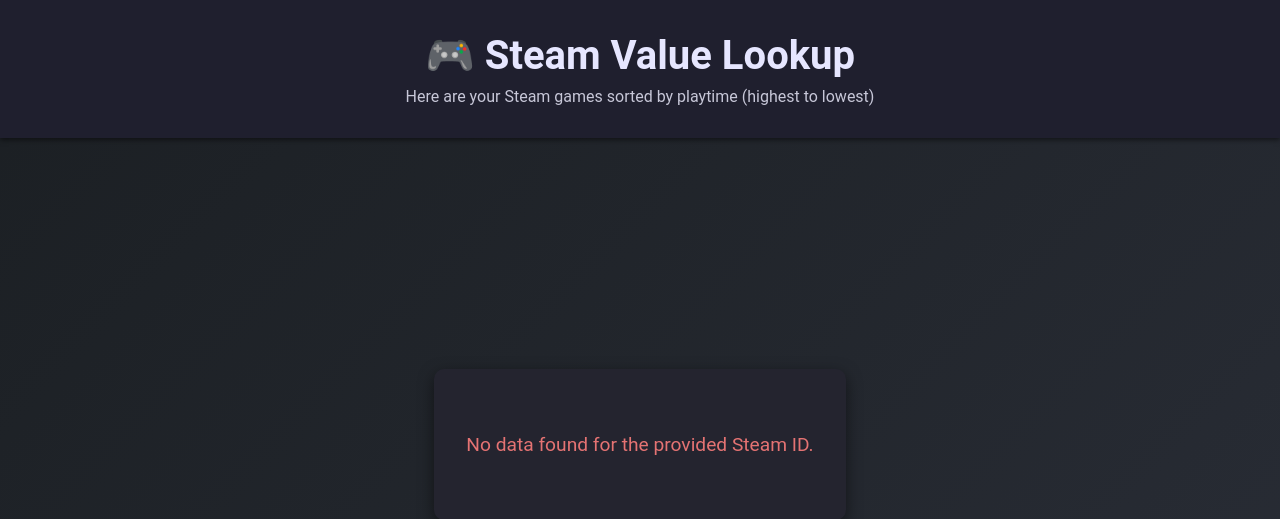
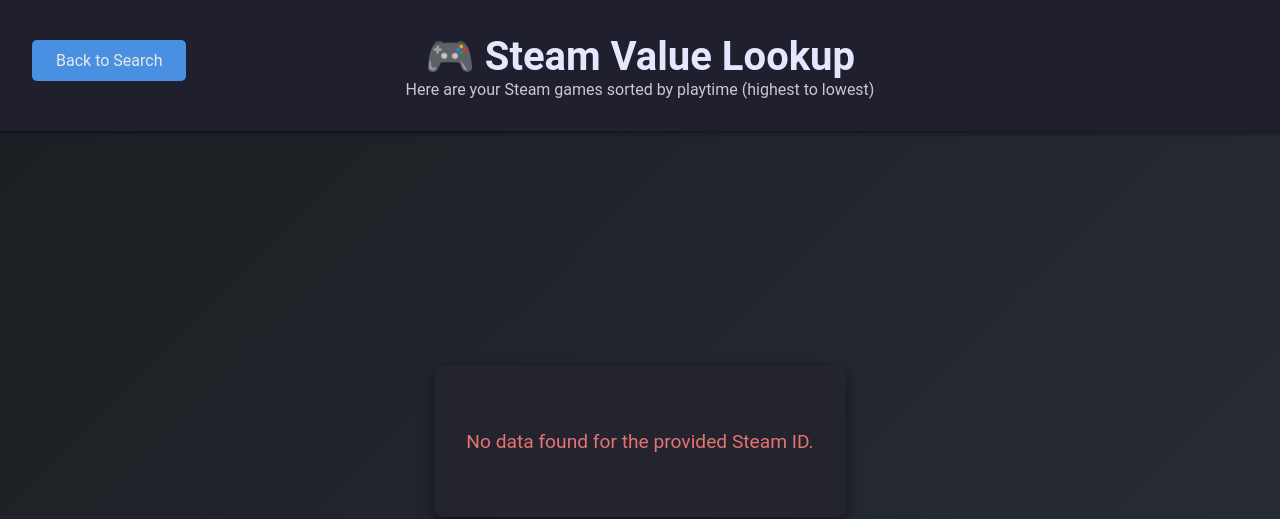
Before and after one commit to quangshuynh/steam-value-lookup, a Flask app: template backend/templates/results.html in a window 1280 px wide. Shown: the top 519 px of the page. Run offline with Flask 3, Linux system fonts and the light colour scheme; the template is opened without the code that fills it, so the values that code supplies are empty.

Commit message:
added back button

```diff
--- a/backend/static/style.css
+++ b/backend/static/style.css
@@ -172,6 +172,14 @@ table td:first-child {
     font-weight: bold;
 }
 
+/* sorting message */
+#header-message {
+    margin-top: -3.5rem;
+}
+#sorting-message {
+    margin-top: -0.5rem;
+}
+
 /* Sort Buttons */
 .sort-buttons {
     display: flex;
@@ -236,3 +244,25 @@ table tr:hover {
     font-size: 1.2rem;
     margin: 2rem 0;
 }
+
+/* Back button */
+.back-button-container {
+    margin: 0.5rem 0;
+    text-align: left;
+}
+
+.back-button {
+    display: inline-block;
+    padding: 0.7rem 1.5rem;
+    background: #4a90e2;
+    color: #e9e7e7;
+    text-decoration: none;
+    border-radius: 5px;
+    font-size: 1rem;
+    transition: background 0.3s ease, transform 0.2s ease;
+}
+
+.back-button:hover {
+    background: #357ab8;
+    transform: translateX(-5px);
+}
--- a/backend/templates/results.html
+++ b/backend/templates/results.html
@@ -8,7 +8,10 @@
 </head>
 <body>
     <header>
-        <h1>🎮 Steam Value Lookup</h1>
+        <div class="back-button-container">
+            <a href="/" class="back-button">Back to Search</a>
+        </div>
+        <h1 id="header-message">🎮 Steam Value Lookup</h1>
         <p id="sorting-message">Here are your Steam games sorted by playtime (highest to lowest)</p>
     </header>
 
```
